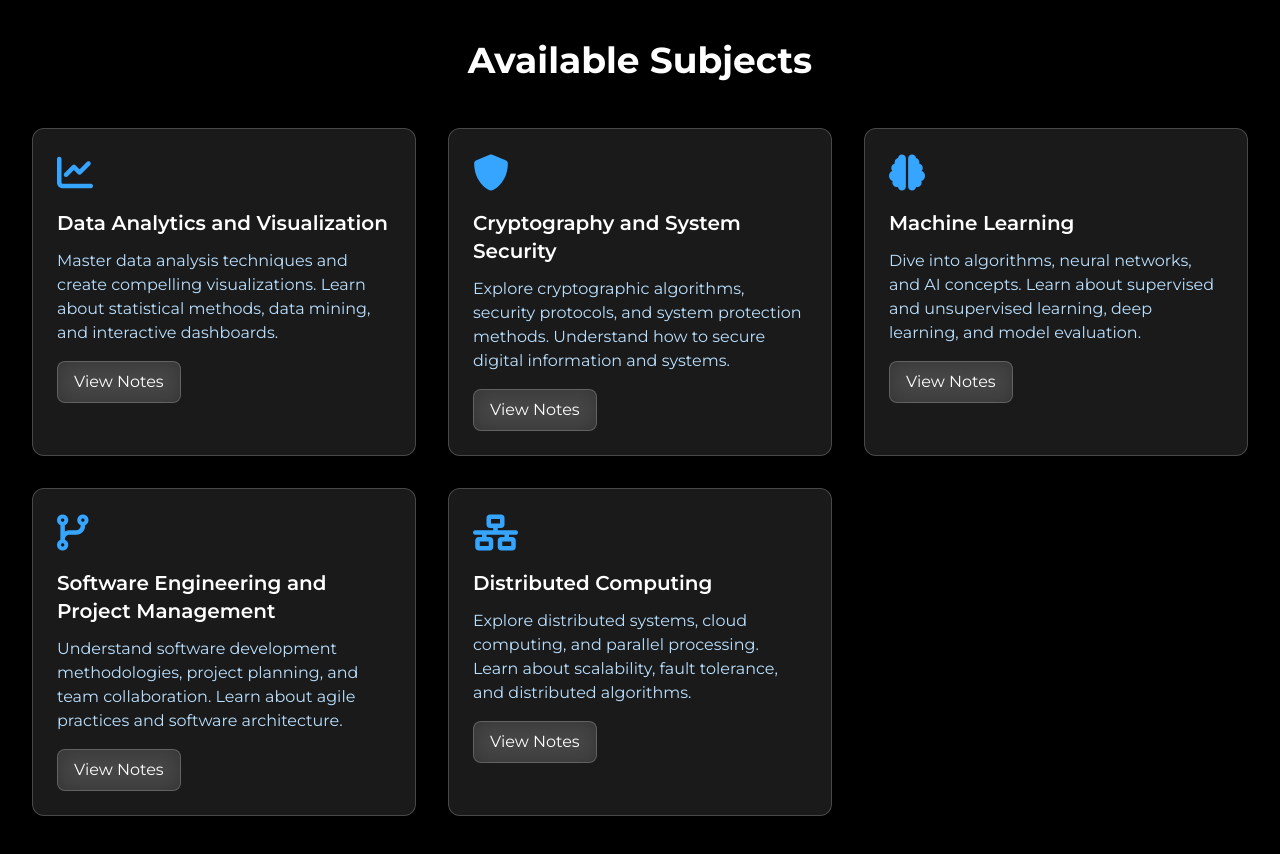
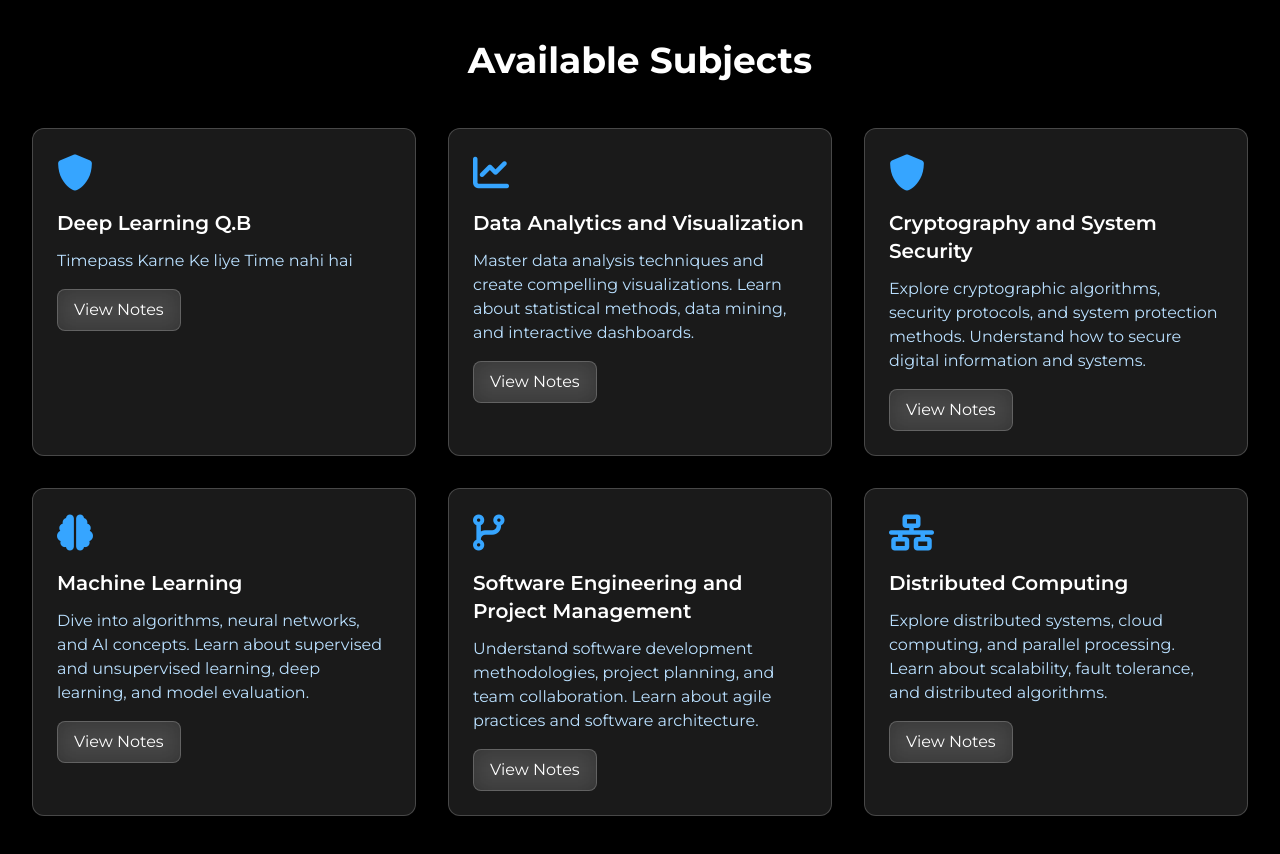
Before and after one commit to Arbaaz-Khan-Tech/Sem_6_Notes_Website, a website: page index.html in a window 1280 px wide. Shown: the part 840-1694 px from the top of the page. Drawn offline with nearby package versions, Linux system fonts and the light colour scheme.

Commit message:
Added Dl

```diff
--- a/index.html
+++ b/index.html
@@ -163,6 +163,20 @@
         <div class="max-w-7xl mx-auto px-4 sm:px-6 lg:px-8">
             <h2 class="text-4xl font-bold text-center mb-12">Available Subjects</h2>
             <div class="grid grid-cols-1 md:grid-cols-2 lg:grid-cols-3 gap-8">
+
+
+                 <article class="glass rounded-xl p-6 transform hover:scale-105 transition-all">
+                    <div class="text-4xl text-space-400 mb-4">
+                        <i class="fas fa-shield-alt"></i>
+                    </div>
+                    <h3 class="text-xl font-semibold mb-3">Deep Learning Q.B</h3>
+                    <p class="text-space-200 mb-4">Timepass Karne Ke liye Time nahi hai </p>
+                    <a href="dlqb.html" class="inline-block px-4 py-2 rounded-lg glass hover:bg-white/20 transition-colors">
+                        View Notes
+                    </a>
+                </article>
+
+
                 <!-- Data Analytics Card -->
                 <article class="glass rounded-xl p-6 transform hover:scale-105 transition-all">
                     <div class="text-4xl text-space-400 mb-4">
```
Also changed, not shown: dlqb.html (added, +10 -0 lines).
